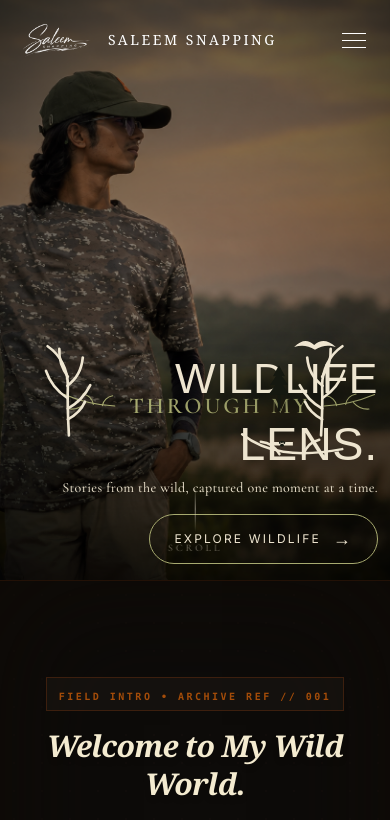
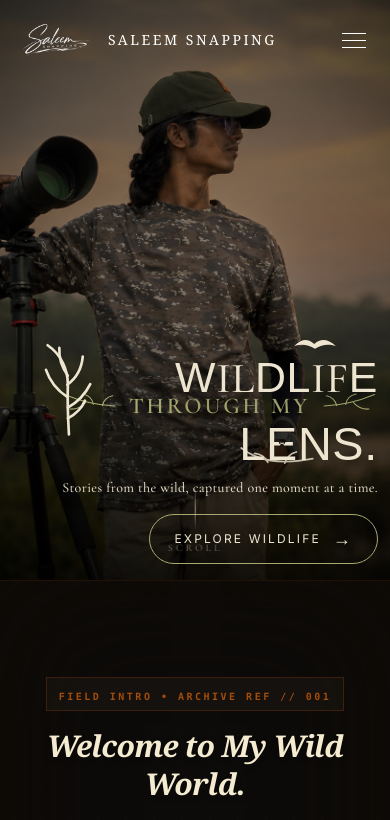
Before and after one commit to suresh-1-byte/saleem-snapping-wildlife, a Next.js app: page / in a window 390 px wide. Shown: the top 820 px of the page. Built offline with nearby package versions, Linux system fonts and the light colour scheme; a web font is replaced by a local one.

Commit message:
Mobile optimizations: mixed fonts in WILDLIFE, removed right tree, improved image quality, adjusted hero background position

```diff
--- a/app/globals.css
+++ b/app/globals.css
@@ -12,12 +12,32 @@
   html {
     scroll-behavior: auto; /* Disable for better GSAP control */
     overflow-x: hidden;
+    /* High quality rendering */
+    -webkit-text-size-adjust: 100%;
+    text-rendering: optimizeLegibility;
   }
 
   body {
     @apply bg-black text-white font-sans antialiased;
     font-feature-settings: "kern" 1, "liga" 1;
     overflow-x: hidden;
+    /* Crisp rendering on mobile */
+    -webkit-tap-highlight-color: transparent;
+    text-rendering: optimizeLegibility;
+  }
+
+  /* High quality image rendering */
+  img,
+  picture,
+  video {
+    image-rendering: -webkit-optimize-contrast;
+    image-rendering: crisp-edges;
+    -ms-interpolation-mode: bicubic;
+  }
+
+  /* Next.js Image component optimization */
+  img[loading="lazy"] {
+    image-rendering: auto;
   }
 
   /* Hardware acceleration only for actively animating elements */
--- a/app/layout.tsx
+++ b/app/layout.tsx
@@ -26,6 +26,12 @@ export const metadata: Metadata = {
   description: "Wildlife photography from Chennai, India. Birds, mammals, landscapes and the quiet moments that often go unnoticed in the wild.",
   keywords: ["wildlife photography", "Chennai photographer", "bird photography", "mammal photography", "South India wildlife"],
   authors: [{ name: "Saleem Snapping" }],
+  viewport: {
+    width: "device-width",
+    initialScale: 1,
+    maximumScale: 5,
+    userScalable: true,
+  },
   openGraph: {
     title: "Saleem Snapping | Wildlife Photography",
     description: "Wildlife photography from Chennai, India. Birds, mammals, landscapes and the quiet moments that often go unnoticed in the wild.",
--- a/components/home/Hero.tsx
+++ b/components/home/Hero.tsx
@@ -49,8 +49,8 @@ export default function Hero() {
           fill
           priority
           sizes="100vw"
-          quality={85}
-          className="object-cover object-center"
+          quality={95}
+          className="object-cover object-[30%_center] sm:object-center"
         />
 
         {/* Main dark overlay */}
@@ -156,42 +156,22 @@ export default function Hero() {
               drop-shadow-[0_7px_12px_rgba(0,0,0,0.65)]
             `}
           >
-            WILDLIFE
-
-            {/* TREE INSIDE WORD */}
-            <svg
-              viewBox="0 0 100 150"
-              className="
-                absolute
-                left-[51%]
-                top-[5%]
-                -translate-x-1/2
-                w-8
-                sm:w-10
-                md:w-12
-                lg:w-14
-                h-auto
-                text-[#151810]
-              "
-              fill="currentColor"
-            >
-              <path d="M46 148h9V94h-9z" />
-
-              <path d="
-                M50 4
-                L31 38
-                H40
-                L22 66
-                H39
-                L17 96
-                H83
-                L61 66
-                H78
-                L60 38
-                H69
-                Z
-              " />
-            </svg>
+            {/* W - Rye font (old/default) */}
+            W
+            {/* I - Cormorant font (new) */}
+            <span className={cormorant.className}>I</span>
+            {/* L - Cormorant font (new) */}
+            <span className={cormorant.className}>L</span>
+            {/* D - Rye font (old/default) */}
+            D
+            {/* L - Rye font (old/default) */}
+            L
+            {/* I - Cormorant font (new) */}
+            <span className={cormorant.className}>I</span>
+            {/* F - Cormorant font (new) */}
+            <span className={cormorant.className}>F</span>
+            {/* E - Rye font (old/default) */}
+            E
 
 
             {/* FLYING BIRD */}
@@ -229,39 +209,6 @@ export default function Hero() {
             </motion.svg>
           </span>
 
-
-          {/* RIGHT ANTLER */}
-          <svg
-            viewBox="0 0 120 180"
-            className="
-              absolute
-              right-[7%]
-              sm:right-[9%]
-              md:right-[12%]
-              lg:right-[14%]
-              -top-5
-              sm:-top-7
-              md:-top-10
-              w-16
-              sm:w-20
-              md:w-24
-              lg:w-28
-              text-[#eee5d0]
-              z-20
-              scale-x-[-1]
-            "
-            fill="none"
-            stroke="currentColor"
-            strokeWidth="5"
-            strokeLinecap="round"
-          >
-            <path d="M58 175 C56 140 55 110 56 82 C56 53 43 25 18 8" />
-            <path d="M55 105 C37 93 22 75 15 54" />
-            <path d="M55 82 C72 70 82 50 84 29" />
-            <path d="M56 65 C45 50 39 31 40 13" />
-            <path d="M56 125 C72 116 88 101 98 81" />
-            <path d="M56 145 C69 138 82 126 88 112" />
-          </svg>
 
         </motion.div>
 
@@ -475,17 +422,21 @@ export default function Hero() {
             NS.
 
 
-            {/* CURVED BRANCH UNDER L */}
+            {/* CURVED BRANCH UNDER L - Moved down more on mobile */}
             <svg
               viewBox="0 0 180 70"
               className="
                 absolute
                 left-[0%]
-                bottom-[-12%]
-                w-28
+                bottom-[-25%]
+                sm:bottom-[-15%]
+                md:bottom-[-12%]
+                w-20
                 sm:w-32
                 md:w-40
                 text-[#eee5d0]
+                opacity-80
+                sm:opacity-100
               "
               fill="none"
               stroke="currentColor"
```
